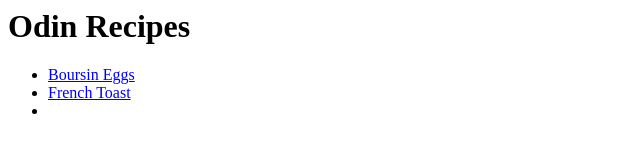
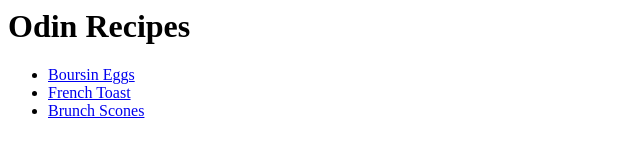
Before and after one commit to hellojomar/odin-recipes, a plain HTML site: page index.html in a window 1280 px wide. Shown: the whole page, without its empty margins (0-640 px from the left). Drawn offline with Linux system fonts and the light colour scheme.

Commit message:
Update index.html

```diff
--- a/index.html
+++ b/index.html
@@ -9,7 +9,7 @@
     <ul>
       <li><a href="pages/boursin-eggs.html">Boursin Eggs</a></li>
       <li><a href="pages/french-toast.html">French Toast</a></li>
-      <li><a href="pages/"></a></li>
+      <li><a href="pages/brunch-scones.html">Brunch Scones</a></li>
     </ul>
   </body>
 </html>
```
